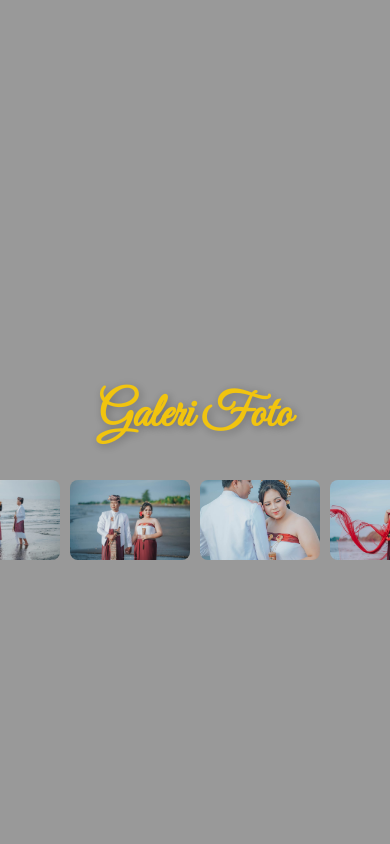
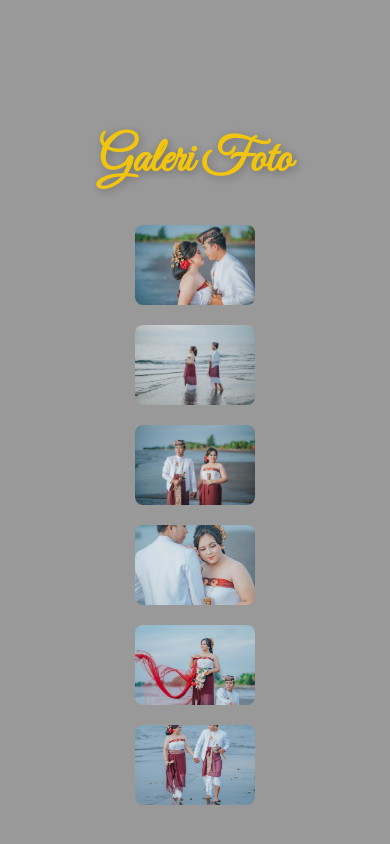
Before and after one commit to Ekasukma/undangan, a plain HTML site: page index.html in a window 390 px wide. Shown: the part 3384-4228 px from the top of the page. Drawn offline with Linux system fonts and the light colour scheme.

Commit message:
style.css

```diff
--- a/style.css
+++ b/style.css
@@ -64,10 +64,37 @@ body, p {
         object-fit: cover;
         border-radius: 8px;
         transition: transform 0.3s ease-in-out;
+        margin-bottom: 10px;
     }
 
     .photo-gallery img:hover {
         transform: scale(1.1); /* Efek zoom saat hover */
+    }
+
+
+/* Responsif untuk perangkat kecil (Tablet) */
+@media (max-width: 768px) {
+    .photo-gallery {
+        justify-content: center; /* Foto masih tetap di tengah */
+    }
+
+    .photo-gallery img {
+        width: 150px;
+        height: 100px;
+    }
+}
+
+/* Responsif untuk perangkat lebih kecil (Smartphone) */
+@media (max-width: 480px) {
+    .photo-gallery {
+        flex-direction: column; /* Foto ditata secara vertikal */
+        align-items: center; /* Menyelaraskan gambar di tengah */
+    }
+
+    .photo-gallery img {
+        width: 100%; /* Gambar mengisi lebar layar */
+        height: auto; /* Memastikan gambar tetap proporsional */
+    }
 }
 
     /* Tombol untuk Scroll Antar Halaman */
```
Lines whose indentation alone changed are shown as unchanged.
